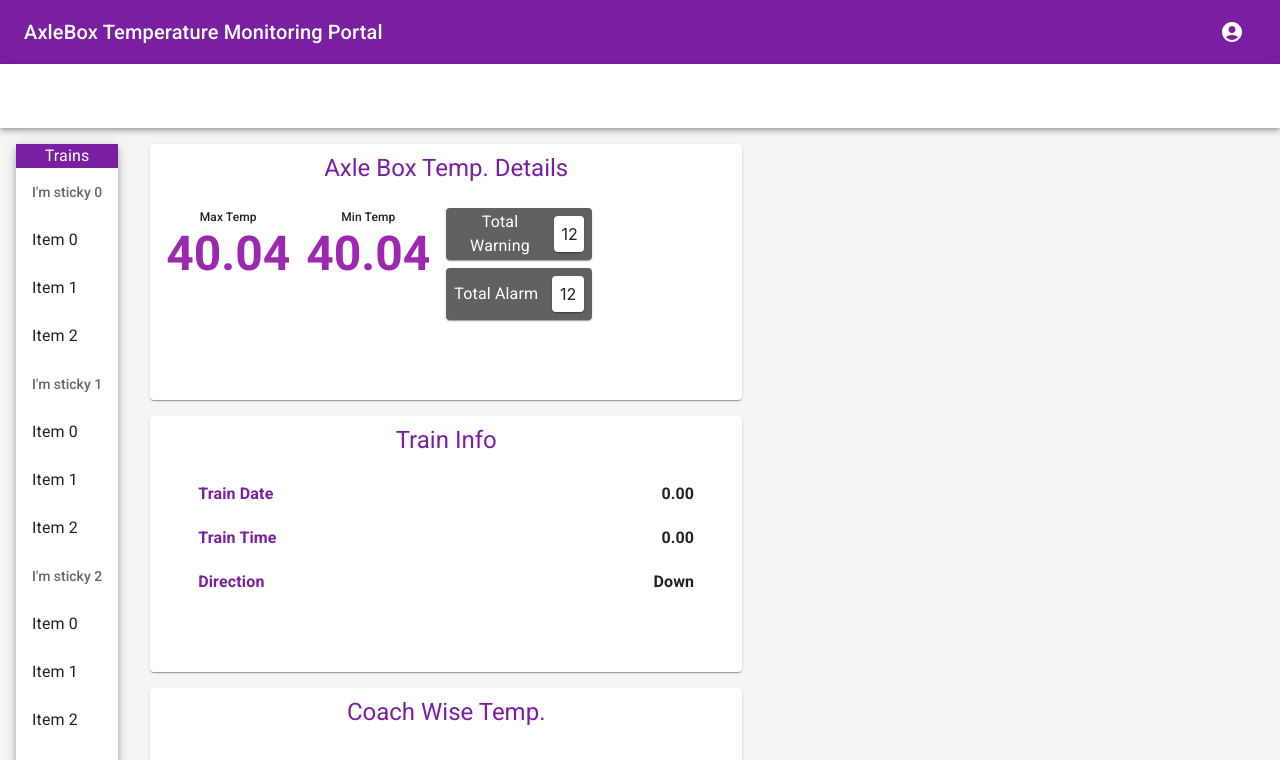
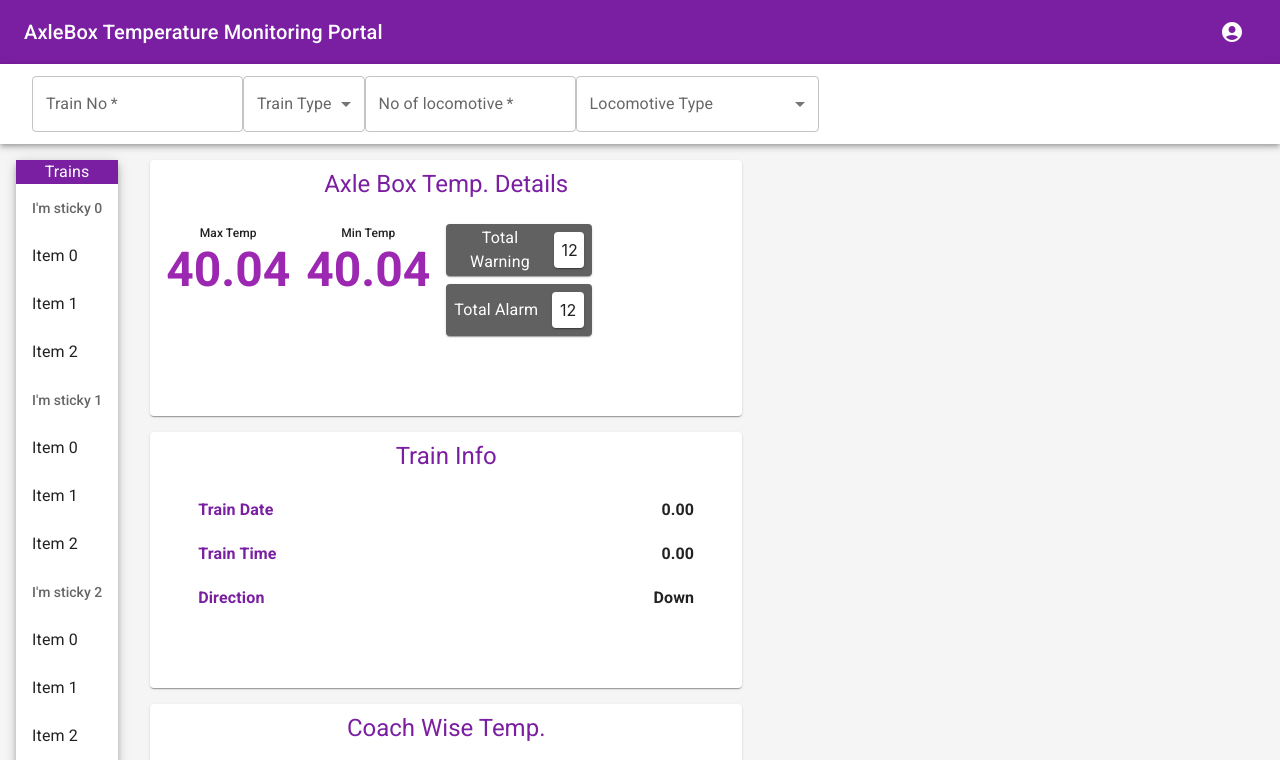
Before and after one commit to vedantnimbarte/train_axlebox_monitoring, a React (Create React App) app in the folder client/: page /dashboard in a window 1280 px wide. Shown: the top 760 px of the page. Built offline with nearby package versions, Linux system fonts and the light colour scheme.

Commit message:
Added form fields

```diff
--- a/client/src/components/dashboard/TrainInfoFormBar.js
+++ b/client/src/components/dashboard/TrainInfoFormBar.js
@@ -2,13 +2,63 @@ import React from "react";
 import Box from "@mui/material/Box";
 import AppBar from "@mui/material/AppBar";
 import Toolbar from "@mui/material/Toolbar";
-// import { white } from "@mui/material/colors";
+import TextField from "@mui/material/TextField";
+import Select from "@mui/material/Select";
+import FormControl from "@mui/material/FormControl";
+import InputLabel from "@mui/material/InputLabel";
+import MenuItem from "@mui/material/MenuItem";
+import Grid from "@mui/material/Grid";
 
 function TrainInfoFormBar() {
   return (
-    <Box sx={{ flexGrow: 1 }}>
-      <AppBar position="static" sx={{ backgroundColor: "white" }}>
-        <Toolbar></Toolbar>
+    <Box>
+      <AppBar position="static" sx={{ backgroundColor: "white", padding: 1 }}>
+        <Toolbar>
+          <Grid sx={{ display: "flex", width: 1 }}>
+            <TextField
+              id="outlined-basic"
+              label="Train No"
+              variant="outlined"
+              required
+            />
+            <FormControl sx={{ width: 0.1 }}>
+              <InputLabel id="demo-simple-select-label">Train Type</InputLabel>
+              <Select
+                labelId="demo-simple-select-label"
+                id="demo-simple-select"
+                // value={age}
+                label="Age"
+                // onChange={handleChange}
+              >
+                <MenuItem value={10}>Wagon</MenuItem>
+                <MenuItem value={20}>ICF</MenuItem>
+                <MenuItem value={30}>Thirty</MenuItem>
+              </Select>
+            </FormControl>
+            <TextField
+              id="outlined-basic"
+              label="No of locomotive"
+              variant="outlined"
+              required
+            />
+            <FormControl sx={{ width: 0.2 }}>
+              <InputLabel id="demo-simple-select-label">
+                Locomotive Type
+              </InputLabel>
+              <Select
+                labelId="demo-simple-select-label"
+                id="demo-simple-select"
+                // value={age}
+                label="Age"
+                // onChange={handleChange}
+              >
+                <MenuItem value={10}>Wagon</MenuItem>
+                <MenuItem value={20}>ICF</MenuItem>
+                <MenuItem value={30}>Thirty</MenuItem>
+              </Select>
+            </FormControl>
+          </Grid>
+        </Toolbar>
       </AppBar>
     </Box>
   );
```
